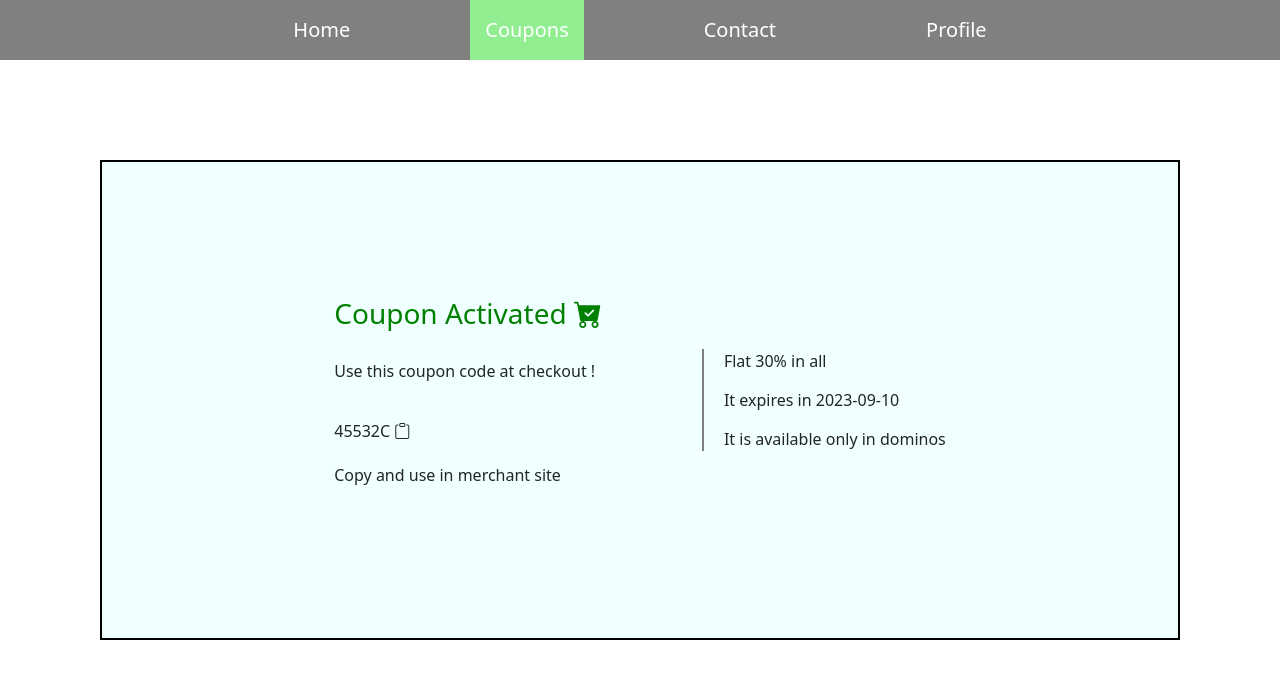
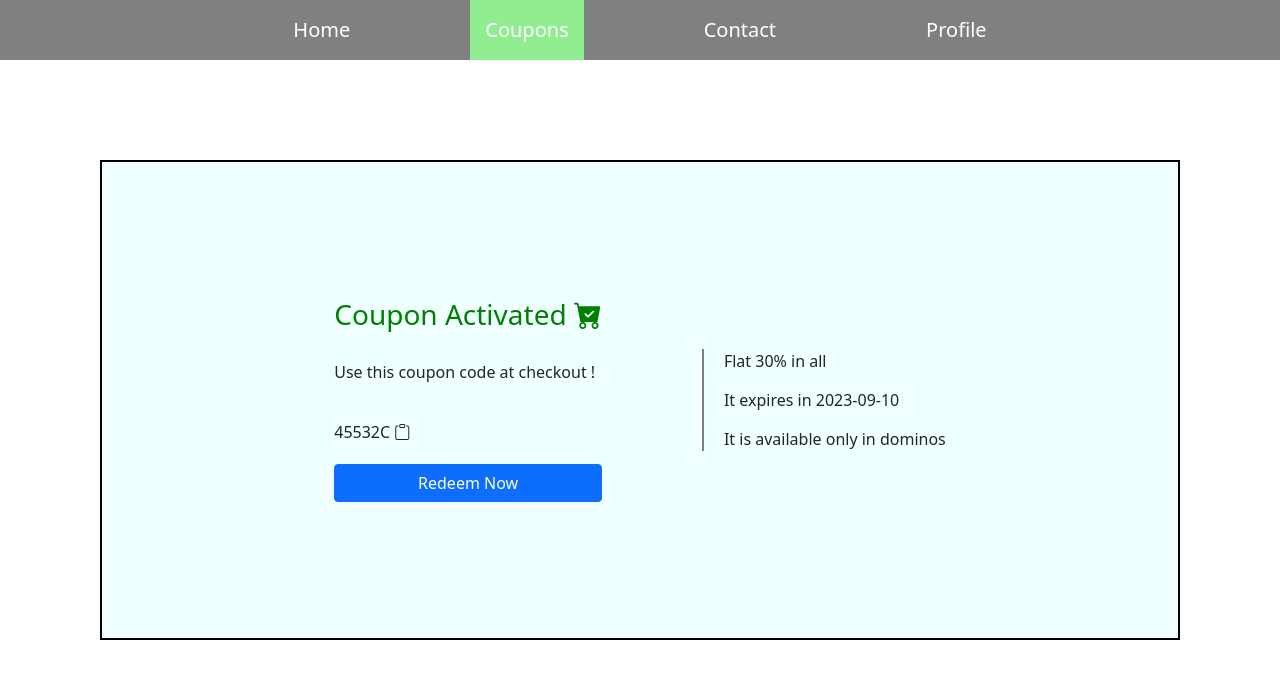
Before and after one commit to jagadish-ravichandran/Catalyst_Frontend, a Next.js app: page /coupons/1 in a window 1280 px wide. Shown: the top 678 px of the page. Built offline with nearby package versions, Linux system fonts and the light colour scheme.

Commit message:
added redeem btn

```diff
--- a/pages/coupons/[id].js
+++ b/pages/coupons/[id].js
@@ -51,7 +51,10 @@ function CouponContainer(props) {
 					<div>
 						{content.coupon_code} <i class="bi bi-clipboard"></i>
 					</div>
-					<p>Copy and use in merchant site</p>
+
+					<button type="button" class="btn btn-primary">
+						Redeem Now
+					</button>
 				</div>
 
 				<div className={styles.secondColumn}>
```
